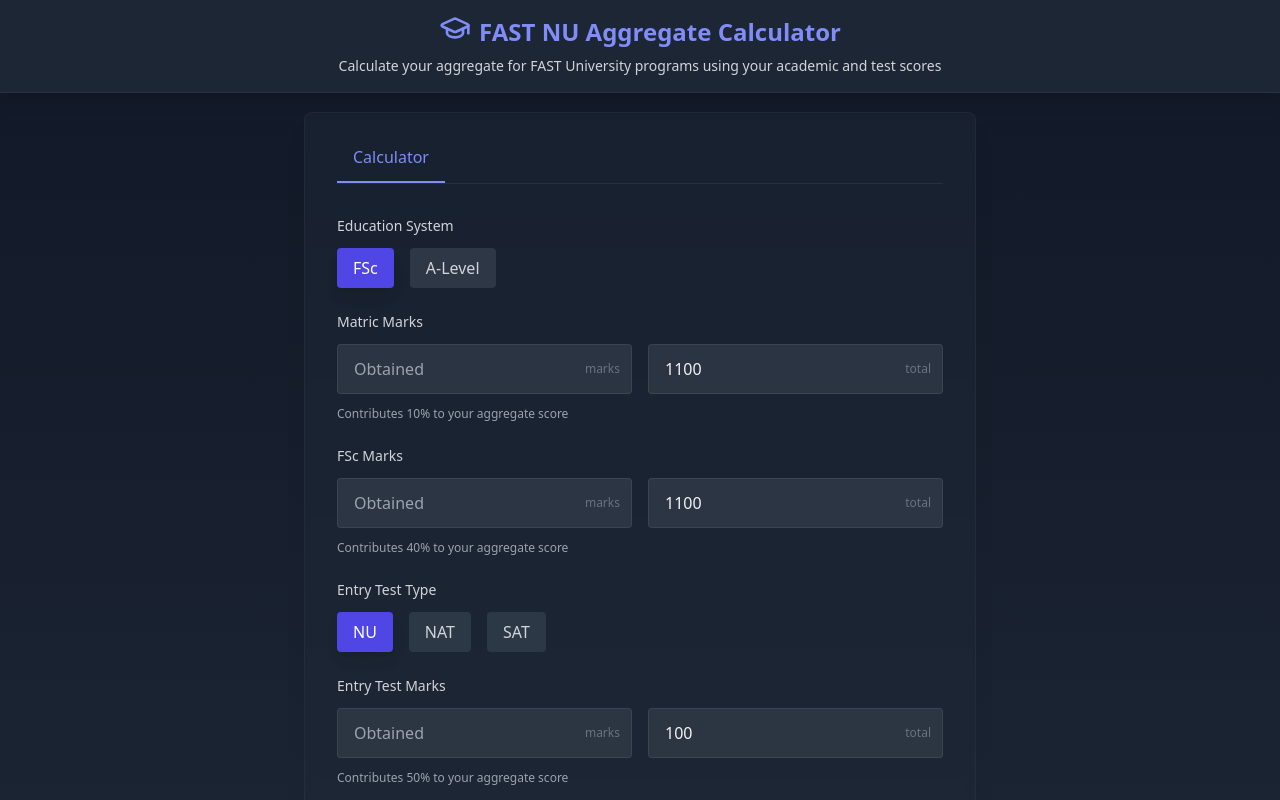
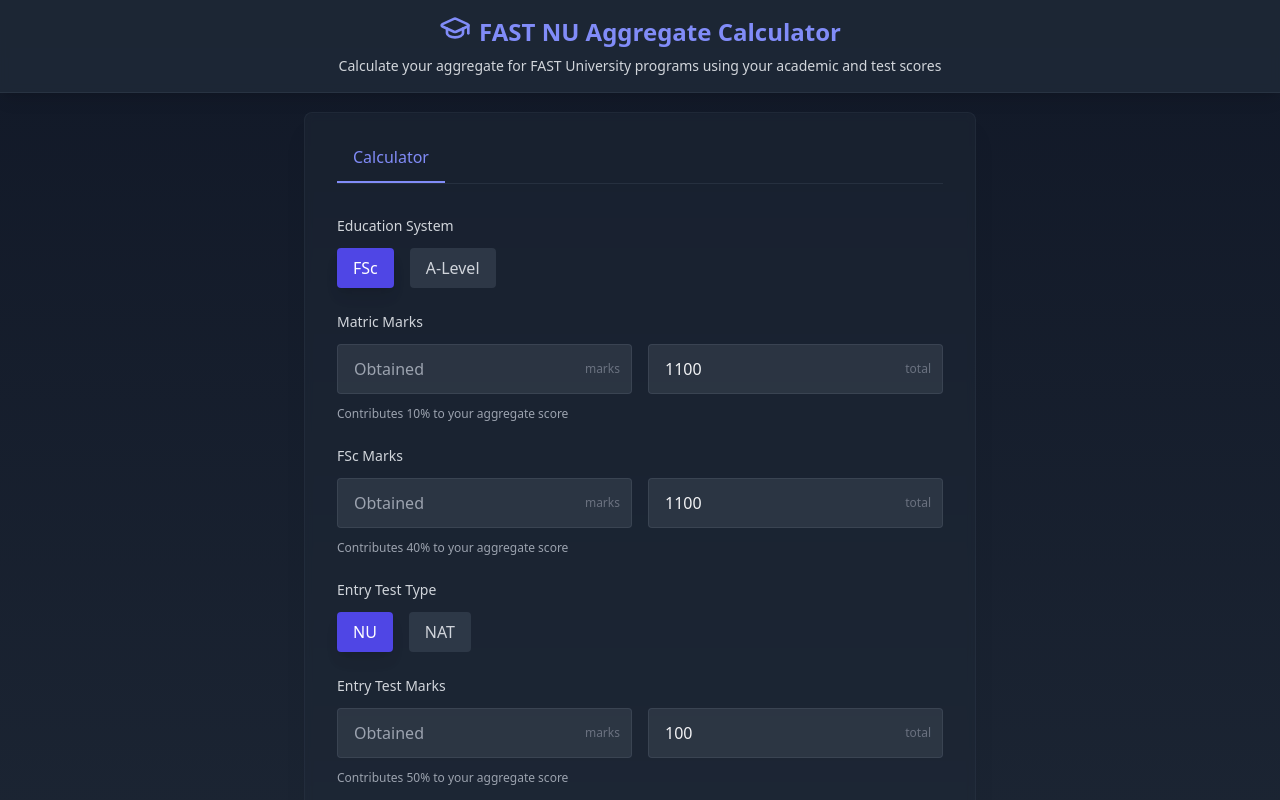
Before and after one commit to azannw/fast-aggregate-calculator, a React (Vite) app: page / in a window 1280 px wide. Shown: the top 800 px of the page. Built offline with nearby package versions, Linux system fonts and the light colour scheme.

Commit message:
Update App.tsx

```diff
--- a/src/App.tsx
+++ b/src/App.tsx
@@ -222,7 +222,7 @@
               <div className="space-y-3">
                 <label className="block text-sm font-medium text-gray-300">Entry Test Type</label>
                 <div className="flex gap-4">
-                  {['NU', 'NAT', 'SAT'].map(type => (
+                  {['NU', 'NAT',].map(type => (
                     <button
                       key={type}
                       onClick={() => handleInputChange('entryTestType', null, type as EntryTestType)}
```
